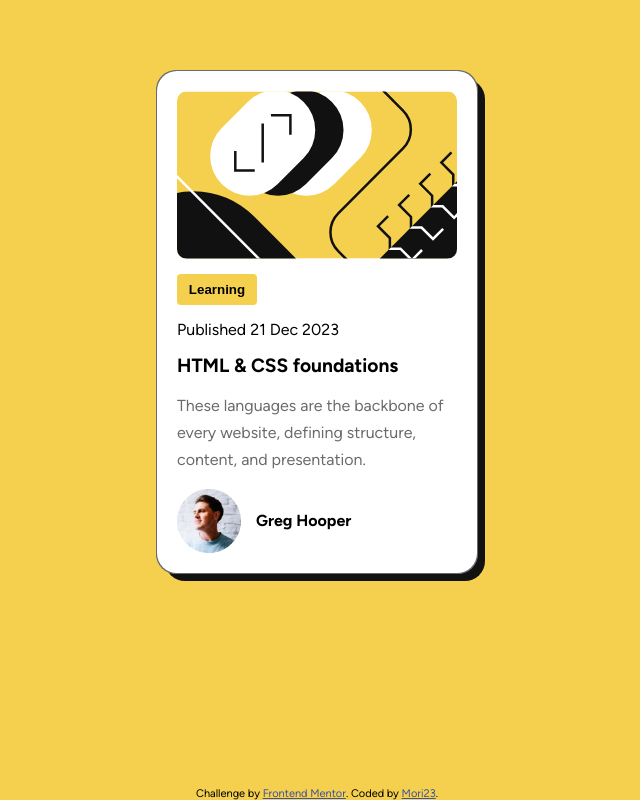
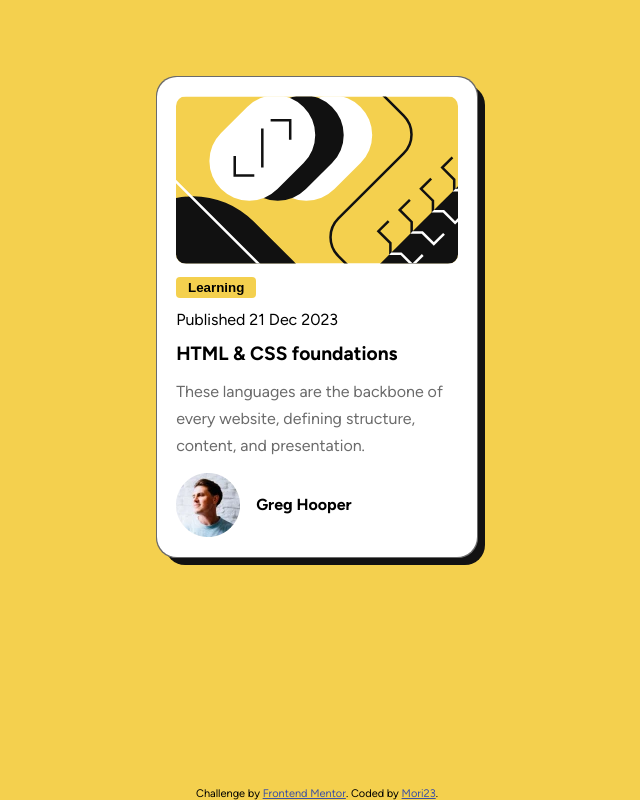
Before and after one commit to MoriNo23/blog-preview-card-main, a plain HTML site: page index.html in a window 1280 px wide. Shown: the whole page, without its empty margins (323-963 px from the left). Drawn offline with Linux system fonts and the light colour scheme.

Commit message:
Use grid to align footer and main, use relative text measurements in em.

```diff
--- a/css/style.css
+++ b/css/style.css
@@ -38,8 +38,8 @@ body {
   display: flex;
   flex-direction: column;
   align-items: flex-start;
-  padding: 20px;
-  gap: 15px;
+  padding: 1.2em;
+  gap: 0.8em;
   border-radius: 10px;
   -webkit-border-radius: 20px;
   -moz-border-radius: 10px;
@@ -53,7 +53,7 @@ body {
   background-color: var(--primary-color);
   border: none;
   width: 80px;
-  padding: 8px;
+  padding: 0.2em;
   font-weight: bold;
   border-radius: 4px;
 }
@@ -79,7 +79,7 @@ body {
 .card_container figure {
   display: flex;
   align-items: center;
-  gap: 15px;
+  gap: 1em;
 }
 @media (min-width: 1000px) {
   .container {
@@ -88,4 +88,7 @@ body {
     width: 25%;
     max-width: 341px;
   }
+  .card_container {
+    height: 90%;
+  }
 }
--- a/index.html
+++ b/index.html
@@ -26,7 +26,9 @@
       <p>These languages are the backbone of every website, defining structure, content, and presentation.</p>
       <figure>
         <img src="assets/images/image-avatar.webp" alt="avatar" srcset="">
-        <h4>Greg Hooper</h2>
+        <figcaption>
+          <h4>Greg Hooper</h4>
+        </figcaption>
       </figure>
     </div>
   </main>
```
